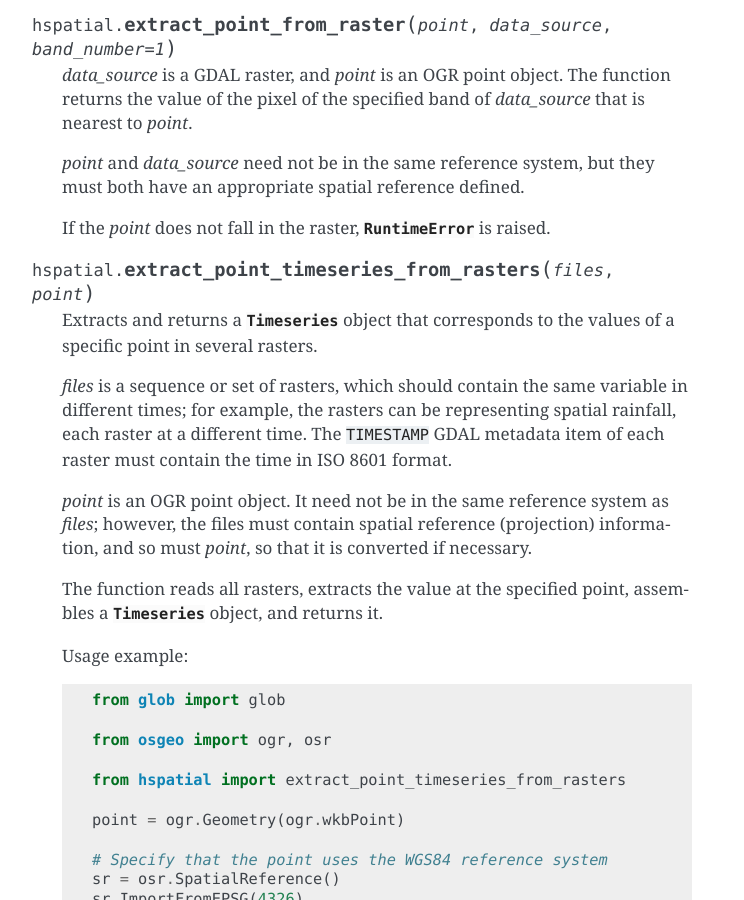
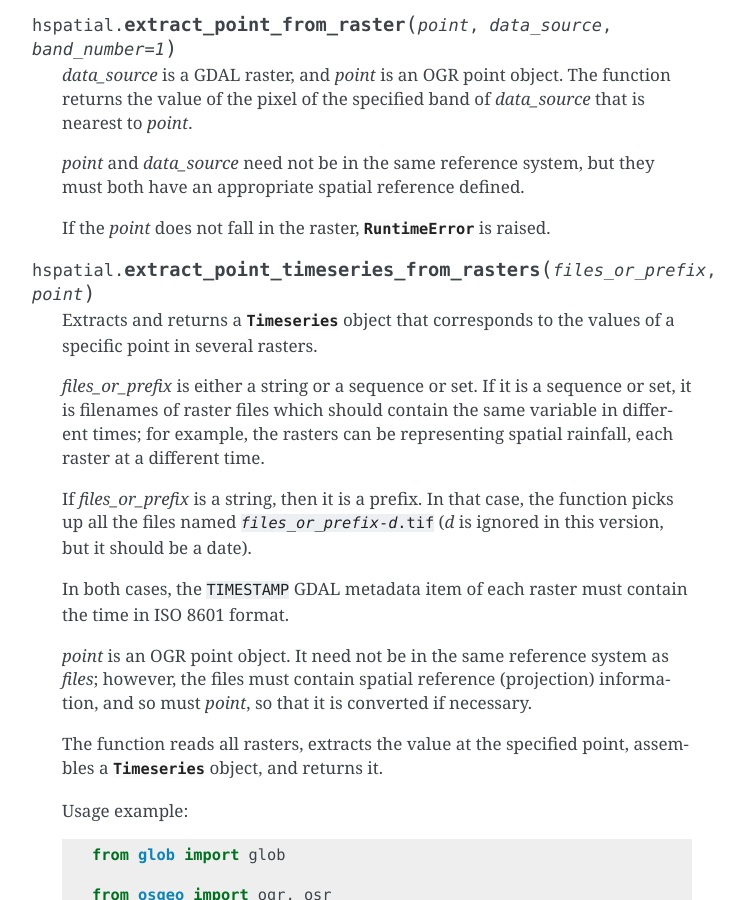
Before and after one commit to openmeteo/hspatial, a Sphinx documentation site: the page built from docs/api.rst, in a window 1280 px wide and 900 px high, scrolled down 1822 px. Shown: the whole window, without its empty margins (388-1132 px from the left). Built offline with Sphinx 7.4.7, drawn with Linux system fonts in a browser that asks for light colours.

Commit message:
Add option to read time series given only the prefix (fixes #8)

```diff
--- a/docs/api.rst
+++ b/docs/api.rst
@@ -107,16 +107,23 @@ API
    If the *point* does not fall in the raster, :exc:`RuntimeError` is
    raised.
 
-.. function:: hspatial.extract_point_timeseries_from_rasters(files, point)
+.. function:: hspatial.extract_point_timeseries_from_rasters(files_or_prefix, point)
 
    Extracts and returns a :class:`~timeseries.Timeseries` object that
    corresponds to the values of a specific point in several rasters.
 
-   *files* is a sequence or set of rasters, which should contain the
-   same variable in different times; for example, the rasters can be
-   representing spatial rainfall, each raster at a different time. The
-   ``TIMESTAMP`` GDAL metadata item of each raster must contain the
-   time in ISO 8601 format.
+   *files_or_prefix* is either a string or a sequence or set. If it is a
+   sequence or set, it is filenames of raster files which should contain
+   the same variable in different times; for example, the rasters can be
+   representing spatial rainfall, each raster at a different time.
+
+   If *files_or_prefix* is a string, then it is a prefix. In that case,
+   the function picks up all the files named
+   :samp:`{files_or_prefix}-{d}.tif` (*d* is ignored in this version,
+   but it should be a date).
+
+   In both cases, the ``TIMESTAMP`` GDAL metadata item of each raster
+   must contain the time in ISO 8601 format.
 
    *point* is an OGR point object. It need not be in the same
    reference system as *files*; however, the files must contain
```
Also changed, not shown: 2 other files.
